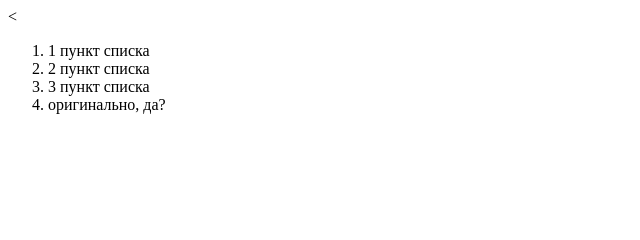
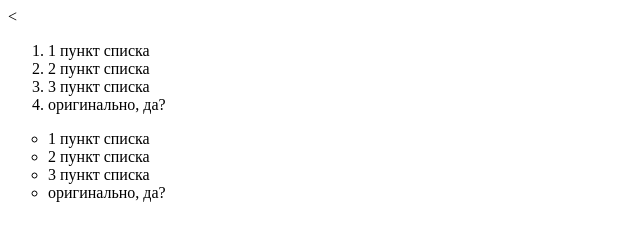
Before and after one commit to k-eliz/html-css, a plain HTML site: page index.html in a window 1280 px wide. Shown: the whole page, without its empty margins (0-640 px from the left). Drawn offline with Linux system fonts and the light colour scheme.

Commit message:
ещё один списочек

```diff
--- a/index.html
+++ b/index.html
@@ -15,6 +15,12 @@
       <li>3 пункт списка</li>
       <li>оригинально, да?</li>
     </ol>
+    <ul type="circle">
+      <li>1 пункт списка</li>
+      <li>2 пункт списка</li>
+      <li>3 пункт списка</li>
+      <li>оригинально, да?</li>
+    </ul>
     <!--Привет!-->
   </body>
 
```
